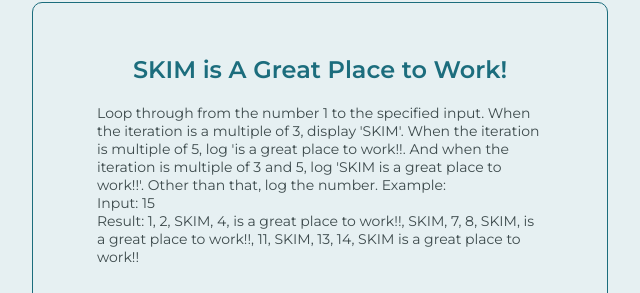
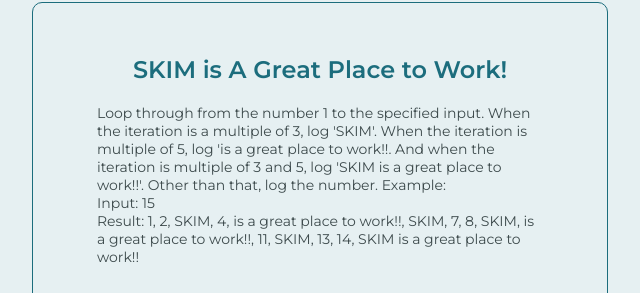
Before and after one commit to dissyulina/skim-challenges, a plain HTML site: page index.html in a window 1280 px wide. Shown: the part 229-522 px from the top of the page, 640-1280 px from the left. Drawn offline with Linux system fonts and the light colour scheme.

Commit message:
Fix typo

```diff
--- a/index.html
+++ b/index.html
@@ -37,7 +37,7 @@
                 <div class="wrapper" id="challenge-two">
                     <h2>SKIM is A Great Place to Work!</h2>
                     <p>
-                        Loop through from the number 1 to the specified input. When the iteration is a multiple of 3, display 'SKIM'. When the iteration is multiple of 5, log 'is a great place to work!!. And when the iteration is multiple of 3 and 5, log 'SKIM is a great place to work!!'. Other than that, log the number. Example: <br>
+                        Loop through from the number 1 to the specified input. When the iteration is a multiple of 3, log 'SKIM'. When the iteration is multiple of 5, log 'is a great place to work!!. And when the iteration is multiple of 3 and 5, log 'SKIM is a great place to work!!'. Other than that, log the number. Example: <br>
                         Input: 15 <br>
                         Result: 1, 2, SKIM, 4, is a great place to work!!, SKIM, 7, 8, SKIM, is a great place to work!!, 11, SKIM, 13, 14, SKIM is a great place to work!!
                     </p>
--- a/static/css/style.css
+++ b/static/css/style.css
@@ -1,4 +1,3 @@
-/* Prefixed by https://autoprefixer.github.io */
 body {
     font-family: 'Montserrat', sans-serif;
     color: #3d4a4c;
```
